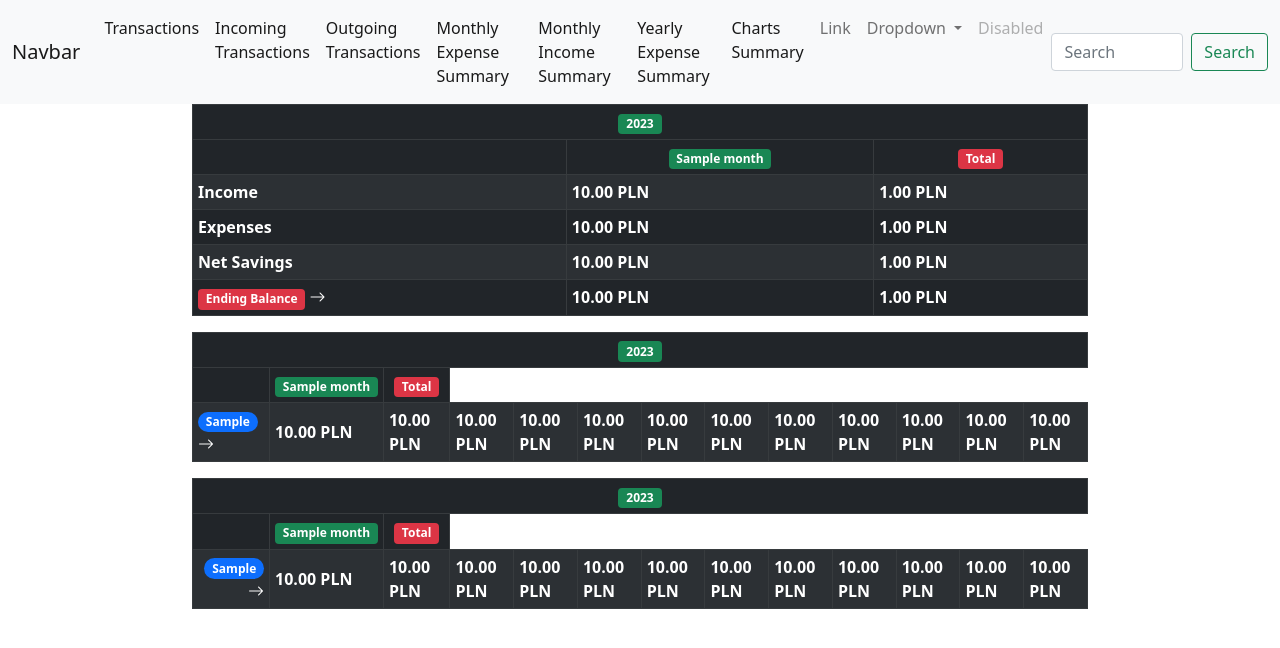
After one commit to badutka/BudgetWebApp, a Django app: template budgetwebapp/budget/templates/budget/yearly_expense_summary.html in a window 1280 px wide. The commit adds this page. Shown: the top 648 px of the page. Run offline with Django 4.2, Linux system fonts and the light colour scheme; the template is opened without the code that fills it: most values are stand-ins (such as "Sample title", 1, 10 or a date in 2020); lists and menus that the app fills with data are empty; some libraries are stand-ins or nearby versions.

Commit message:
updated htmls

```diff
--- a/budgetwebapp/budget/templates/budget/base.html
+++ b/budgetwebapp/budget/templates/budget/base.html
@@ -15,6 +15,7 @@
     <link rel="stylesheet" href="https://cdnjs.cloudflare.com/ajax/libs/font-awesome/5.15.3/css/all.min.css">
 
     <link rel="stylesheet" type="text/css" href="{% static 'budget/main.css' %}">
+
 
 </head>
 <body>
@@ -43,7 +44,9 @@
     <!-- jQuery Custom Scroller CDN -->
     <script src="https://cdnjs.cloudflare.com/ajax/libs/malihu-custom-scrollbar-plugin/3.1.5/jquery.mCustomScrollbar.concat.min.js"></script>
 
-    <script defer src="{% static 'webapp/main.js' %}"></script>
+<!--    <script defer src="{% static 'webapp/main.js' %}"></script>-->
+
+    <script src="https://cdn.jsdelivr.net/npm/chart.js"></script>
 
 </body>
 </html>
--- a/budgetwebapp/budget/templates/budget/navbar.html
+++ b/budgetwebapp/budget/templates/budget/navbar.html
@@ -18,7 +18,16 @@
           <a class="nav-link active" aria-current="page" href="{% url 'budget:outgoing_transactions' %}">Outgoing Transactions</a>
         </li>
         <li class="nav-item">
-          <a class="nav-link active" aria-current="page" href="{% url 'budget:yearly_summary' %}">Summary</a>
+          <a class="nav-link active" aria-current="page" href="{% url 'budget:monthly_expense_summary' %}">Monthly Expense Summary</a>
+        </li>
+        <li class="nav-item">
+          <a class="nav-link active" aria-current="page" href="{% url 'budget:monthly_income_summary' %}">Monthly Income Summary</a>
+        </li>
+        <li class="nav-item">
+          <a class="nav-link active" aria-current="page" href="{% url 'budget:yearly_expense_summary' %}">Yearly Expense Summary</a>
+        </li>
+        <li class="nav-item">
+          <a class="nav-link active" aria-current="page" href="{% url 'budget:chart_summary' %}">Charts Summary</a>
         </li>
         <li class="nav-item">
           <a class="nav-link" href="#">Link</a>
--- /dev/null
+++ b/budgetwebapp/budget/templates/budget/yearly_expense_summary.html
@@ -0,0 +1,164 @@
+{% extends "budget/base.html" %}
+{% load humanize %}
+
+{% block content %}
+
+    <div style="width: 70%; margin-left: 15%;" class="table-responsive">
+        <table class="table table-bordered table-dark table-hover table-striped align-middle table_morecondensed">
+
+            <thead>
+                <tr>
+                    <th colspan="14" class="text-center">
+                       <span class="badge bg-success">2023</span>
+                    </th>
+                </tr>
+                <tr class="text-center">
+                    <th></th>
+                    {% for month, value in summary.monthly_expenses.items %}
+                        <th><span class="badge bg-success">{{ month }}</span></th>
+                    {% endfor %}
+                    <th><span class="badge bg-danger">Total</span></th>
+                </tr>
+
+            </thead>
+
+            <tbody>
+                <tr>
+                    <th>Income</th>
+                    {% for month, value in summary.monthly_income.items %}
+                        <th>{{ value|floatformat:2|intcomma }} PLN</th>
+                    {% endfor %}
+                    <th>{{ totals.total_income|floatformat:2|intcomma }} PLN</th>
+                </tr>
+
+                <tr>
+                    <th>Expenses</th>
+                    {% for month, value in summary.monthly_expenses.items %}
+                        <th>{{ value|floatformat:2|intcomma }} PLN</th>
+                    {% endfor %}
+                    <th>{{ totals.total_expenses|floatformat:2|intcomma }} PLN</th>
+                </tr>
+
+                <tr>
+                    <th>Net Savings</th>
+                    {% for month, value in summary.monthly_net_savings.items %}
+                        <th>{{ value|floatformat:2|intcomma }} PLN</th>
+                    {% endfor %}
+                    <th>{{ totals.total_net_savings|floatformat:2|intcomma }} PLN</th>
+                </tr>
+
+                <tr>
+                    <th><span class="badge bg-danger">Ending Balance</span> <i class="bi bi-arrow-right"></i></th>
+                    {% for month, value in summary.monthly_ending_balance.items %}
+                        <th>{{ value|floatformat:2|intcomma }} PLN</th>
+                    {% endfor %}
+                    <th>{{ totals.total_ending_balance|floatformat:2|intcomma }} PLN</th>
+                </tr>
+
+            </tbody>
+
+        </table>
+
+        <table class="table table-bordered table-dark table-hover table-striped align-middle table_morecondensed">
+
+            <thead>
+                <tr>
+                    <th colspan="14" class="text-center">
+                       <span class="badge bg-success">2023</span>
+                    </th>
+                </tr>
+                <tr class="text-center">
+                    <th></th>
+                    {% for month, value in summary.monthly_expenses.items %}
+                        <th><span class="badge bg-success">{{ month }}</span></th>
+                    {% endfor %}
+                    <th><span class="badge bg-danger">Total</span></th>
+                </tr>
+
+            </thead>
+
+            <tbody>
+                {% for main_category, subcategories in expense_summary_detailed.items %}
+                <tr>
+                    <th> <span class="badge rounded-pill bg-primary">{{ main_category }}</span> <i class="bi bi-arrow-right"></i></th>
+                    {% with subcategories|last as totals_per_month %}
+                        <th>{{ totals_per_month.total_per_month.January|floatformat:2|intcomma }} PLN</th>
+                        <th>{{ totals_per_month.total_per_month.February|floatformat:2|intcomma }} PLN</th>
+                        <th>{{ totals_per_month.total_per_month.March|floatformat:2|intcomma }} PLN</th>
+                        <th>{{ totals_per_month.total_per_month.April|floatformat:2|intcomma }} PLN</th>
+                        <th>{{ totals_per_month.total_per_month.May|floatformat:2|intcomma }} PLN</th>
+                        <th>{{ totals_per_month.total_per_month.June|floatformat:2|intcomma }} PLN</th>
+                        <th>{{ totals_per_month.total_per_month.July|floatformat:2|intcomma }} PLN</th>
+                        <th>{{ totals_per_month.total_per_month.August|floatformat:2|intcomma }} PLN</th>
+                        <th>{{ totals_per_month.total_per_month.September|floatformat:2|intcomma }} PLN</th>
+                        <th>{{ totals_per_month.total_per_month.October|floatformat:2|intcomma }} PLN</th>
+                        <th>{{ totals_per_month.total_per_month.November|floatformat:2|intcomma }} PLN</th>
+                        <th>{{ totals_per_month.total_per_month.December|floatformat:2|intcomma }} PLN</th>
+                    {% endwith %}
+                    {% for main_cat, total_amount_for_cat in total_expense_summary_detailed.items %}
+                        {% if main_cat == main_category %}
+                            <th>{{ total_amount_for_cat|floatformat:2|intcomma }} PLN</th>
+                        {% endif %}
+                    {% endfor %}
+                </tr>
+                {% endfor %}
+
+            </tbody>
+
+        </table>
+
+        <table class="table table-bordered table-dark table-hover table-striped align-middle table_morecondensed">
+
+            <thead>
+                <tr>
+                    <th colspan="14" class="text-center">
+                       <span class="badge bg-success">2023</span>
+                    </th>
+                </tr>
+                <tr class="text-center">
+                    <th></th>
+                    {% for month, value in summary.monthly_income.items %}
+                        <th><span class="badge bg-success">{{ month }}</span></th>
+                    {% endfor %}
+                    <th><span class="badge bg-danger">Total</span></th>
+                </tr>
+
+            </thead>
+
+            <tbody>
+                {% for main_category, subcategories in income_summary_detailed.items %}
+                <tr>
+                    <th class="text-end"> <span class="badge rounded-pill bg-primary">{{ main_category }}</span> <i class="bi bi-arrow-right"></i></th>
+                    {% with subcategories|last as totals_per_month %}
+                        <th>{{ totals_per_month.total_per_month.January|floatformat:2|intcomma }} PLN</th>
+                        <th>{{ totals_per_month.total_per_month.February|floatformat:2|intcomma }} PLN</th>
+                        <th>{{ totals_per_month.total_per_month.March|floatformat:2|intcomma }} PLN</th>
+                        <th>{{ totals_per_month.total_per_month.April|floatformat:2|intcomma }} PLN</th>
+                        <th>{{ totals_per_month.total_per_month.May|floatformat:2|intcomma }} PLN</th>
+                        <th>{{ totals_per_month.total_per_month.June|floatformat:2|intcomma }} PLN</th>
+                        <th>{{ totals_per_month.total_per_month.July|floatformat:2|intcomma }} PLN</th>
+                        <th>{{ totals_per_month.total_per_month.August|floatformat:2|intcomma }} PLN</th>
+                        <th>{{ totals_per_month.total_per_month.September|floatformat:2|intcomma }} PLN</th>
+                        <th>{{ totals_per_month.total_per_month.October|floatformat:2|intcomma }} PLN</th>
+                        <th>{{ totals_per_month.total_per_month.November|floatformat:2|intcomma }} PLN</th>
+                        <th>{{ totals_per_month.total_per_month.December|floatformat:2|intcomma }} PLN</th>
+                    {% endwith %}
+                    {% for main_cat, total_amount_for_cat in total_income_summary_detailed.items %}
+                        {% if main_cat == main_category %}
+                            <th>{{ total_amount_for_cat|floatformat:2|intcomma }} PLN</th>
+                        {% endif %}
+                    {% endfor %}
+                </tr>
+                {% endfor %}
+
+            </tbody>
+
+        </table>
+
+    </div>
+
+    <div>
+
+    </div>
+
+{% endblock content %}
```
Also changed, not shown: budgetwebapp/budget/templates/budget/chart_summary.html (added, +126 -0 lines), budgetwebapp/budget/templates/budget/entries_table.html (+2 -21 lines), budgetwebapp/budget/templates/budget/monthly_expense_summary.html (added, +7 -0 lines), budgetwebapp/budget/templates/budget/monthly_income_summary.html (added, +7 -0 lines), budgetwebapp/budget/templates/budget/monthly_summary_table.html (added, +91 -0 lines), budgetwebapp/budget/templates/budget/yearly_summary.html (deleted, +0 -91 lines).
